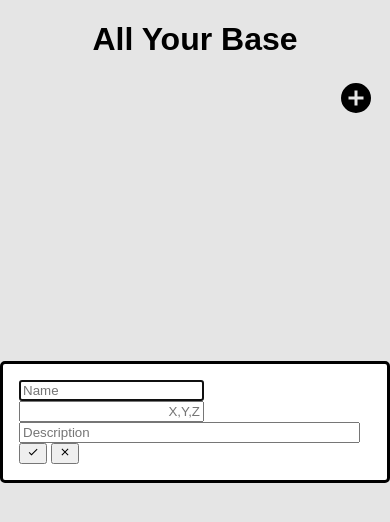
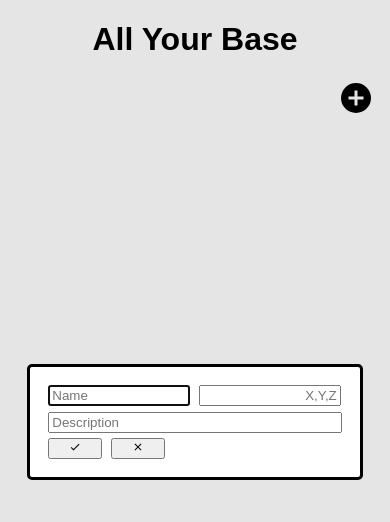
Before and after one commit to DavesCodeMusings/all-your-base, a plain HTML site: page client/index.html in a window 390 px wide. Both pictures are taken after a click on the picture 356 px from the left and 97 px from the top of the page. Drawn offline with Linux system fonts and the light colour scheme; no server answers.

Commit message:
Update style.css

```diff
--- a/client/style.css
+++ b/client/style.css
@@ -15,8 +15,18 @@ h1 {
   text-align: right;
 }
 
-.verbose {
-  width: 25em;
+input {
+  margin: 0.2em;
+  width: 10em;
+}
+
+input.verbose {
+  width: 21.4em;
+}
+
+form button {
+  margin: 0.2em;
+  min-width: 4em;
 }
 
 table {
@@ -35,3 +45,23 @@ th, td {
 tr:nth-of-type(even) {
   background-color: whitesmoke;
 }
+
+/*
+ * For portrait mode mobile devices (i.e. your phone):
+ *   - Hide details table column to save space.
+ *   - Put details input field on its own line due to its larger width.
+ *   - Make cancel and submit buttons right justified for visual balance.
+ */
+@media screen and (max-width: 600px) {
+  table .verbose {
+    display: none;
+  }
+
+  input.verbose {
+    display: block;
+  }
+
+  .button-group {
+    float: right;
+  }
+}
```
